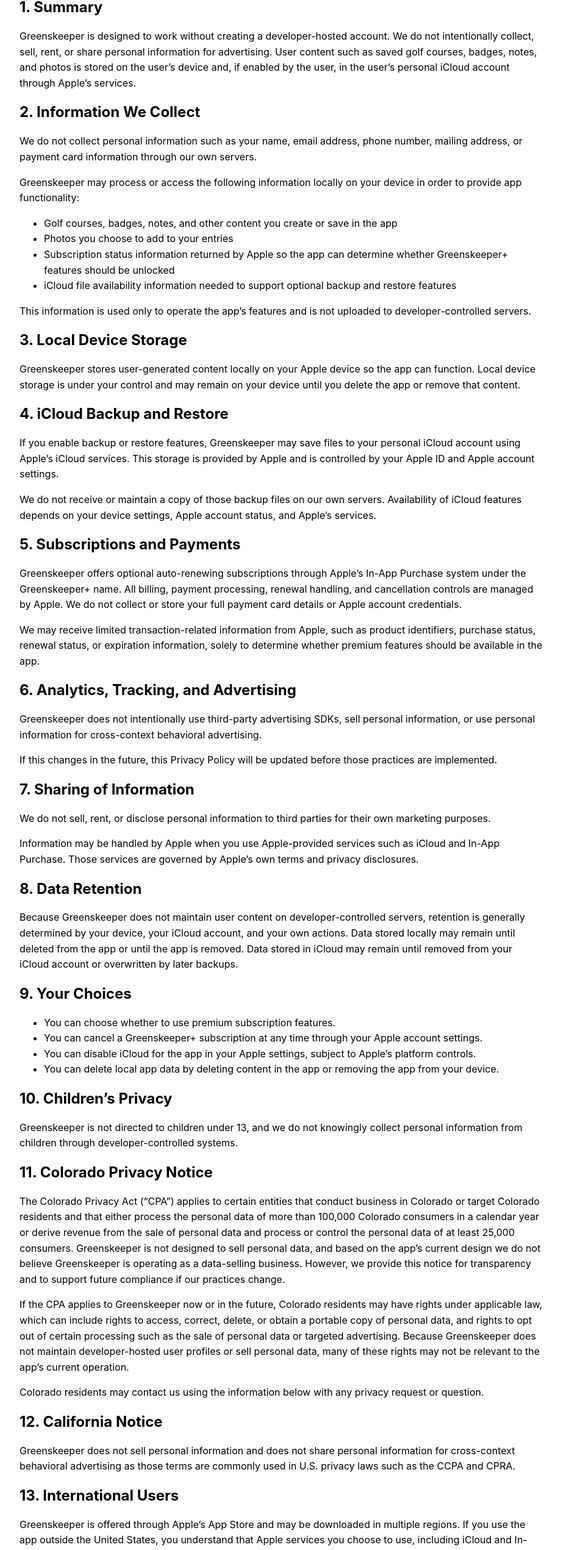
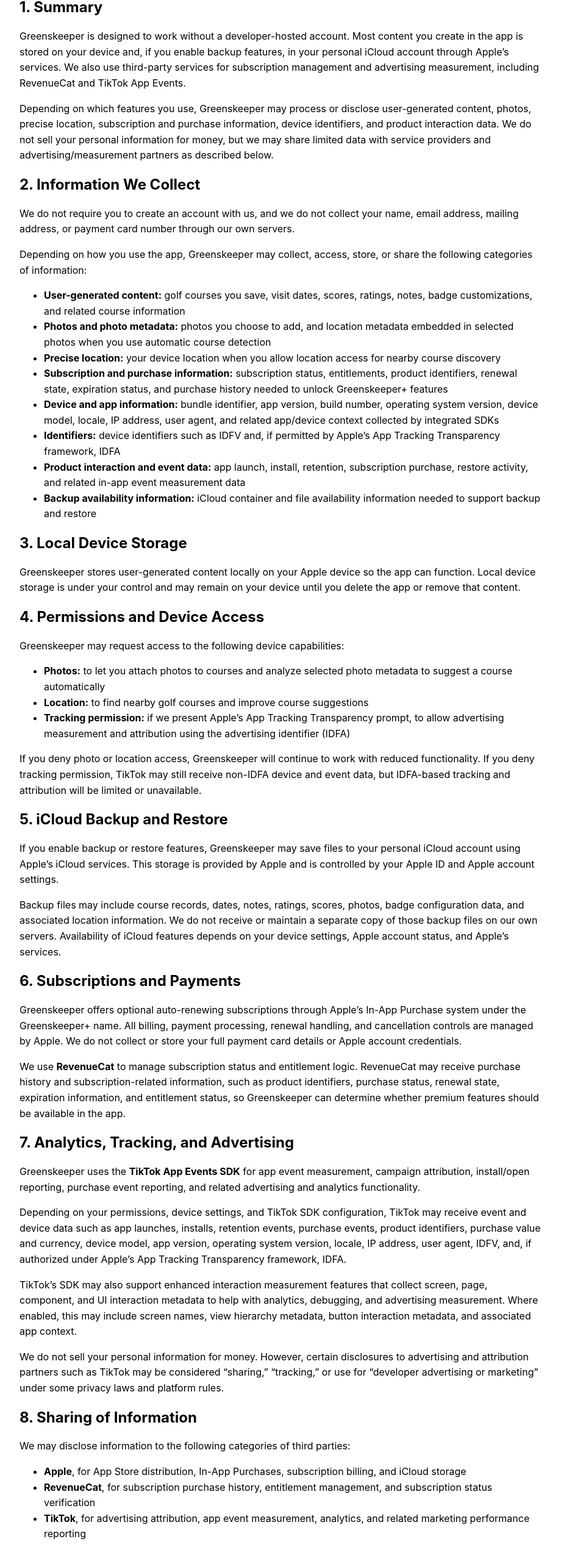
Before and after one commit to j5ke/greenskeeper, a plain HTML site: page privacy.html in a window 1280 px wide. Shown: the part 237-2779 px from the top of the page at 61% size, without its empty margins (178-1098 px from the left). Drawn offline with Linux system fonts and the light colour scheme.

Commit message:
Update to legal, terms and privacy policy

```diff
--- a/privacy.html
+++ b/privacy.html
@@ -16,116 +16,148 @@
 </head>
 <body>
   <h1>Greenskeeper Privacy Policy</h1>
-  <p class="muted"><strong>Last updated:</strong> March 8, 2026</p>
+  <p class="muted"><strong>Last updated:</strong> April 3, 2026</p>
 
   <p>
-    This Privacy Policy explains how Greenskeeper (“Greenskeeper,” “the App,” “we,” “us,” or “our”) handles information when you use the Greenskeeper iOS application and any related premium subscription features branded as <strong>Greenskeeper+</strong>.
+    This Privacy Policy explains how Greenskeeper (“Greenskeeper,” “the App,” “we,” “us,” or “our”) collects, uses, stores, and discloses information when you use the Greenskeeper iOS application and related premium subscription features branded as <strong>Greenskeeper+</strong>.
   </p>
 
   <h2>1. Summary</h2>
   <p>
-    Greenskeeper is designed to work without creating a developer-hosted account. We do not intentionally collect, sell, rent, or share personal information for advertising. User content such as saved golf courses, badges, notes, and photos is stored on the user’s device and, if enabled by the user, in the user’s personal iCloud account through Apple’s services.
+    Greenskeeper is designed to work without a developer-hosted account. Most content you create in the app is stored on your device and, if you enable backup features, in your personal iCloud account through Apple’s services. We also use third-party services for subscription management and advertising measurement, including RevenueCat and TikTok App Events.
+  </p>
+  <p>
+    Depending on which features you use, Greenskeeper may process or disclose user-generated content, photos, precise location, subscription and purchase information, device identifiers, and product interaction data. We do not sell your personal information for money, but we may share limited data with service providers and advertising/measurement partners as described below.
   </p>
 
   <h2>2. Information We Collect</h2>
   <p>
-    We do not collect personal information such as your name, email address, phone number, mailing address, or payment card information through our own servers.
+    We do not require you to create an account with us, and we do not collect your name, email address, mailing address, or payment card number through our own servers.
   </p>
   <p>
-    Greenskeeper may process or access the following information locally on your device in order to provide app functionality:
+    Depending on how you use the app, Greenskeeper may collect, access, store, or share the following categories of information:
   </p>
   <ul>
-    <li>Golf courses, badges, notes, and other content you create or save in the app</li>
-    <li>Photos you choose to add to your entries</li>
-    <li>Subscription status information returned by Apple so the app can determine whether Greenskeeper+ features should be unlocked</li>
-    <li>iCloud file availability information needed to support optional backup and restore features</li>
+    <li><strong>User-generated content:</strong> golf courses you save, visit dates, scores, ratings, notes, badge customizations, and related course information</li>
+    <li><strong>Photos and photo metadata:</strong> photos you choose to add, and location metadata embedded in selected photos when you use automatic course detection</li>
+    <li><strong>Precise location:</strong> your device location when you allow location access for nearby course discovery</li>
+    <li><strong>Subscription and purchase information:</strong> subscription status, entitlements, product identifiers, renewal state, expiration status, and purchase history needed to unlock Greenskeeper+ features</li>
+    <li><strong>Device and app information:</strong> bundle identifier, app version, build number, operating system version, device model, locale, IP address, user agent, and related app/device context collected by integrated SDKs</li>
+    <li><strong>Identifiers:</strong> device identifiers such as IDFV and, if permitted by Apple’s App Tracking Transparency framework, IDFA</li>
+    <li><strong>Product interaction and event data:</strong> app launch, install, retention, subscription purchase, restore activity, and related in-app event measurement data</li>
+    <li><strong>Backup availability information:</strong> iCloud container and file availability information needed to support backup and restore</li>
   </ul>
-  <p>
-    This information is used only to operate the app’s features and is not uploaded to developer-controlled servers.
-  </p>
 
   <h2>3. Local Device Storage</h2>
   <p>
     Greenskeeper stores user-generated content locally on your Apple device so the app can function. Local device storage is under your control and may remain on your device until you delete the app or remove that content.
   </p>
 
-  <h2>4. iCloud Backup and Restore</h2>
+  <h2>4. Permissions and Device Access</h2>
+  <p>
+    Greenskeeper may request access to the following device capabilities:
+  </p>
+  <ul>
+    <li><strong>Photos:</strong> to let you attach photos to courses and analyze selected photo metadata to suggest a course automatically</li>
+    <li><strong>Location:</strong> to find nearby golf courses and improve course suggestions</li>
+    <li><strong>Tracking permission:</strong> if we present Apple’s App Tracking Transparency prompt, to allow advertising measurement and attribution using the advertising identifier (IDFA)</li>
+  </ul>
+  <p>
+    If you deny photo or location access, Greenskeeper will continue to work with reduced functionality. If you deny tracking permission, TikTok may still receive non-IDFA device and event data, but IDFA-based tracking and attribution will be limited or unavailable.
+  </p>
+
+  <h2>5. iCloud Backup and Restore</h2>
   <p>
     If you enable backup or restore features, Greenskeeper may save files to your personal iCloud account using Apple’s iCloud services. This storage is provided by Apple and is controlled by your Apple ID and Apple account settings.
   </p>
   <p>
-    We do not receive or maintain a copy of those backup files on our own servers. Availability of iCloud features depends on your device settings, Apple account status, and Apple’s services.
+    Backup files may include course records, dates, notes, ratings, scores, photos, badge configuration data, and associated location information. We do not receive or maintain a separate copy of those backup files on our own servers. Availability of iCloud features depends on your device settings, Apple account status, and Apple’s services.
   </p>
 
-  <h2>5. Subscriptions and Payments</h2>
+  <h2>6. Subscriptions and Payments</h2>
   <p>
     Greenskeeper offers optional auto-renewing subscriptions through Apple’s In-App Purchase system under the Greenskeeper+ name. All billing, payment processing, renewal handling, and cancellation controls are managed by Apple. We do not collect or store your full payment card details or Apple account credentials.
   </p>
   <p>
-    We may receive limited transaction-related information from Apple, such as product identifiers, purchase status, renewal status, or expiration information, solely to determine whether premium features should be available in the app.
+    We use <strong>RevenueCat</strong> to manage subscription status and entitlement logic. RevenueCat may receive purchase history and subscription-related information, such as product identifiers, purchase status, renewal state, expiration information, and entitlement status, so Greenskeeper can determine whether premium features should be available in the app.
   </p>
 
-  <h2>6. Analytics, Tracking, and Advertising</h2>
+  <h2>7. Analytics, Tracking, and Advertising</h2>
   <p>
-    Greenskeeper does not intentionally use third-party advertising SDKs, sell personal information, or use personal information for cross-context behavioral advertising.
+    Greenskeeper uses the <strong>TikTok App Events SDK</strong> for app event measurement, campaign attribution, install/open reporting, purchase event reporting, and related advertising and analytics functionality.
   </p>
   <p>
-    If this changes in the future, this Privacy Policy will be updated before those practices are implemented.
+    Depending on your permissions, device settings, and TikTok SDK configuration, TikTok may receive event and device data such as app launches, installs, retention events, purchase events, product identifiers, purchase value and currency, device model, app version, operating system version, locale, IP address, user agent, IDFV, and, if authorized under Apple’s App Tracking Transparency framework, IDFA.
+  </p>
+  <p>
+    TikTok’s SDK may also support enhanced interaction measurement features that collect screen, page, component, and UI interaction metadata to help with analytics, debugging, and advertising measurement. Where enabled, this may include screen names, view hierarchy metadata, button interaction metadata, and associated app context.
+  </p>
+  <p>
+    We do not sell your personal information for money. However, certain disclosures to advertising and attribution partners such as TikTok may be considered “sharing,” “tracking,” or use for “developer advertising or marketing” under some privacy laws and platform rules.
   </p>
 
-  <h2>7. Sharing of Information</h2>
+  <h2>8. Sharing of Information</h2>
   <p>
-    We do not sell, rent, or disclose personal information to third parties for their own marketing purposes.
+    We may disclose information to the following categories of third parties:
   </p>
+  <ul>
+    <li><strong>Apple</strong>, for App Store distribution, In-App Purchases, subscription billing, and iCloud storage</li>
+    <li><strong>RevenueCat</strong>, for subscription purchase history, entitlement management, and subscription status verification</li>
+    <li><strong>TikTok</strong>, for advertising attribution, app event measurement, analytics, and related marketing performance reporting</li>
+  </ul>
   <p>
-    Information may be handled by Apple when you use Apple-provided services such as iCloud and In-App Purchase. Those services are governed by Apple’s own terms and privacy disclosures.
+    We do not otherwise sell, rent, or disclose personal information to third parties for their own independent marketing purposes.
   </p>
 
-  <h2>8. Data Retention</h2>
+  <h2>9. Data Retention</h2>
   <p>
-    Because Greenskeeper does not maintain user content on developer-controlled servers, retention is generally determined by your device, your iCloud account, and your own actions. Data stored locally may remain until deleted from the app or until the app is removed. Data stored in iCloud may remain until removed from your iCloud account or overwritten by later backups.
+    Because Greenskeeper does not maintain most user content on developer-controlled servers, retention is generally determined by your device, your iCloud account, and your own actions. Data stored locally may remain until deleted from the app or until the app is removed. Data stored in iCloud may remain until removed from your iCloud account or overwritten by later backups. Data handled by Apple, RevenueCat, or TikTok is subject to those providers’ retention practices and policies.
   </p>
 
-  <h2>9. Your Choices</h2>
+  <h2>10. Your Choices</h2>
   <ul>
     <li>You can choose whether to use premium subscription features.</li>
     <li>You can cancel a Greenskeeper+ subscription at any time through your Apple account settings.</li>
+    <li>You can disable location, photos, and tracking permissions in iOS Settings.</li>
     <li>You can disable iCloud for the app in your Apple settings, subject to Apple’s platform controls.</li>
     <li>You can delete local app data by deleting content in the app or removing the app from your device.</li>
   </ul>
+  <p>
+    If applicable under your jurisdiction, you may also contact us to request access to, correction of, or deletion of information we control, although in many cases Greenskeeper stores content only on your device or in your personal Apple account.
+  </p>
 
-  <h2>10. Children’s Privacy</h2>
+  <h2>11. Children’s Privacy</h2>
   <p>
     Greenskeeper is not directed to children under 13, and we do not knowingly collect personal information from children through developer-controlled systems.
   </p>
 
-  <h2>11. Colorado Privacy Notice</h2>
+  <h2>12. Colorado Privacy Notice</h2>
   <p>
-    The Colorado Privacy Act (“CPA”) applies to certain entities that conduct business in Colorado or target Colorado residents and that either process the personal data of more than 100,000 Colorado consumers in a calendar year or derive revenue from the sale of personal data and process or control the personal data of at least 25,000 consumers. Greenskeeper is not designed to sell personal data, and based on the app’s current design we do not believe Greenskeeper is operating as a data-selling business. However, we provide this notice for transparency and to support future compliance if our practices change.
+    The Colorado Privacy Act (“CPA”) applies to certain businesses that meet statutory thresholds. Greenskeeper is not designed to sell personal data for money, but certain disclosures to analytics or advertising attribution partners may qualify as targeted advertising or similar regulated processing depending on how applicable law is interpreted.
   </p>
   <p>
-    If the CPA applies to Greenskeeper now or in the future, Colorado residents may have rights under applicable law, which can include rights to access, correct, delete, or obtain a portable copy of personal data, and rights to opt out of certain processing such as the sale of personal data or targeted advertising. Because Greenskeeper does not maintain developer-hosted user profiles or sell personal data, many of these rights may not be relevant to the app’s current operation.
+    If the CPA applies to Greenskeeper now or in the future, Colorado residents may have rights under applicable law, including rights to access, correct, delete, or obtain a portable copy of personal data, and rights to opt out of certain processing such as targeted advertising. Because Greenskeeper does not maintain traditional developer-hosted user accounts, many requests may be limited to data held by our service providers or data under your own device and Apple account control.
   </p>
   <p>
     Colorado residents may contact us using the information below with any privacy request or question.
   </p>
 
-  <h2>12. California Notice</h2>
+  <h2>13. California Notice</h2>
   <p>
-    Greenskeeper does not sell personal information and does not share personal information for cross-context behavioral advertising as those terms are commonly used in U.S. privacy laws such as the CCPA and CPRA.
+    Greenskeeper does not sell personal information for money. However, because Greenskeeper uses TikTok App Events for attribution and advertising measurement, some data disclosures may be considered “sharing” or use for cross-context behavioral advertising under the CCPA/CPRA. California residents may contact us to exercise applicable privacy rights.
   </p>
 
-  <h2>13. International Users</h2>
+  <h2>14. International Users</h2>
   <p>
-    Greenskeeper is offered through Apple’s App Store and may be downloaded in multiple regions. If you use the app outside the United States, you understand that Apple services you choose to use, including iCloud and In-App Purchase, may process information according to Apple’s systems and policies.
+    Greenskeeper is offered through Apple’s App Store and may be downloaded in multiple regions. If you use the app outside the United States, you understand that Apple, RevenueCat, TikTok, and other service providers may process information in the United States or other countries where they operate, subject to their own systems and policies.
   </p>
 
-  <h2>14. Changes to This Policy</h2>
+  <h2>15. Changes to This Policy</h2>
   <p>
     We may update this Privacy Policy from time to time. When we do, we will post the updated version at this page and update the “Last updated” date above. Continued use of Greenskeeper after an updated policy becomes effective means you acknowledge the updated policy.
   </p>
 
-  <h2>15. Contact</h2>
+  <h2>16. Contact</h2>
   <p>
     If you have any questions about this Privacy Policy or want to submit a privacy-related request, contact:
   </p>
```
Also changed, not shown: support.html (+5 -1 lines), terms.html (+7 -3 lines).
